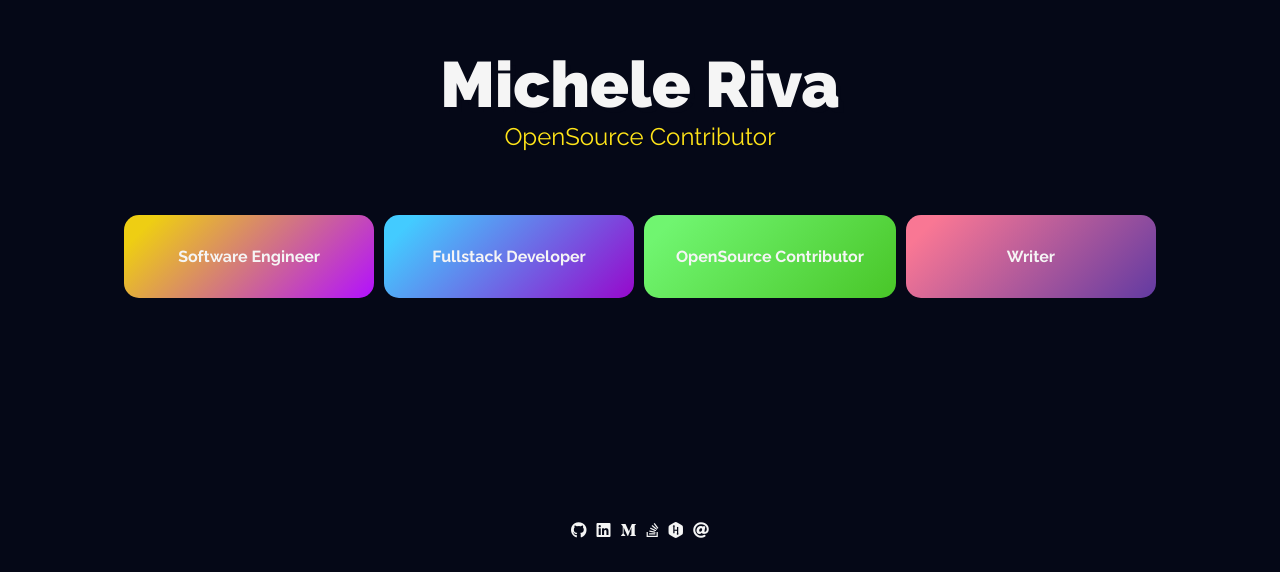
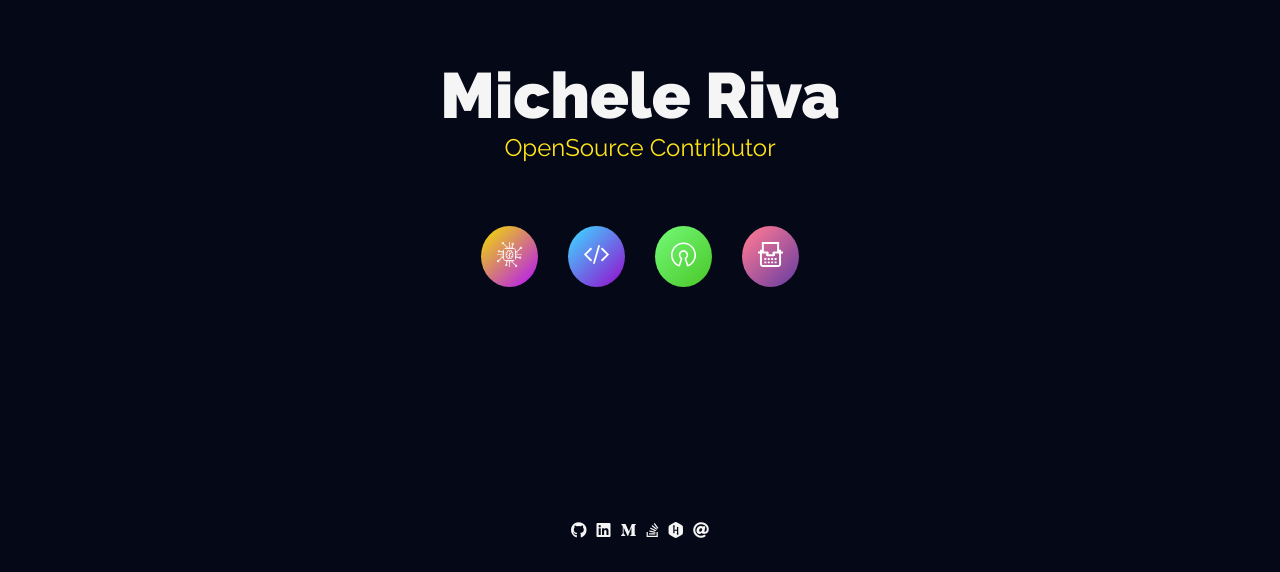
Before and after one commit to micheleriva/personal-website, a Nuxt app: page / in a window 1280 px wide. Shown: the part 228-800 px from the top of the page. Built offline with nearby package versions, Linux system fonts and the light colour scheme.

Commit message:
added ctas

```diff
--- a/pages/index.vue
+++ b/pages/index.vue
@@ -14,7 +14,9 @@
           :class="section.class"
           :to="section.url"
           :key="section.class"
-        ) {{ section.name }}
+        )
+          img(:src="`/imgs/svgs/icons/${section.icon}`")
+          // span {{ section.name }}
 
 </template>
 
@@ -39,30 +41,28 @@ export default {
         {
           url: '/software-engineer',
           name: 'Software Engineer',
+          icon: 'software-engineering.svg',
           class: 'se'
         },
         {
           url: '/fullstack-developer',
           name: 'Fullstack Developer',
+          icon: 'fullstack-development.svg',
           class: 'fd'
         },
         {
           url: '/opensource-contributor',
           name: 'OpenSource Contributor',
+          icon: 'open-source.svg',
           class: 'oc'
         },
         {
           url: '/writer',
           name: 'Writer',
+          icon: 'writer.svg',
           class: 'wr'
         }
       ]
-    }
-  },
-
-  methods: {
-    scrollDown() {
-      alert('hey')
     }
   }
 
@@ -81,16 +81,19 @@ export default {
   }
 
   .section {
-    padding: 2em;
-    min-width: 250px;
+    padding: 1em;
     text-align: center;
-    margin-left: 5px;
-    margin-right: 5px;
-    border-radius: 15px;
+    margin-left: 15px;
+    margin-right: 15px;
+    border-radius: 100%;
     text-decoration: none;
     color: $white;
     font-weight: 700;
     transition: ease 0.5s;
+
+    img {
+      max-width: 25px;
+    }
 
     &:hover {
       transform: translateY(-1em);
```
